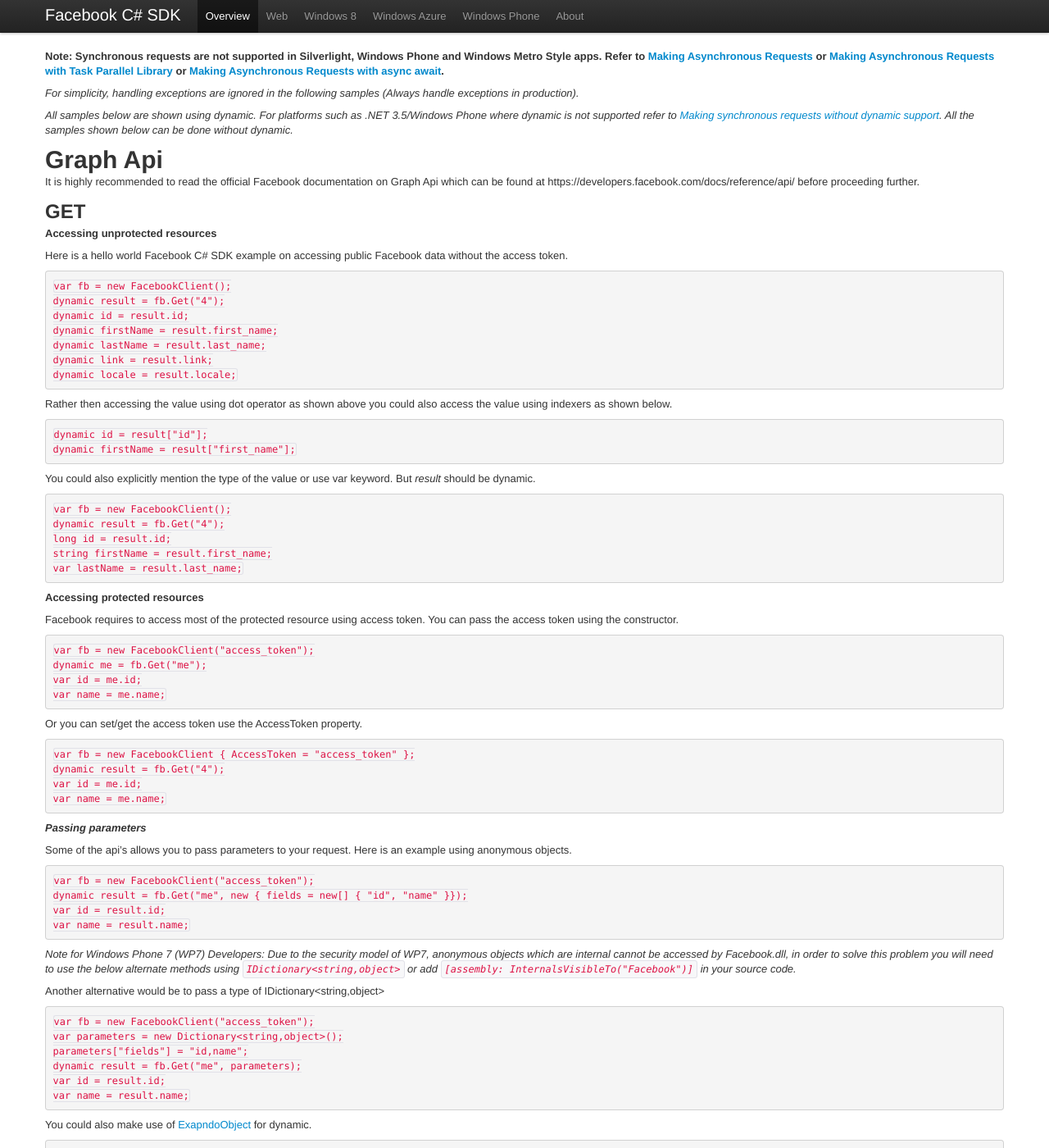
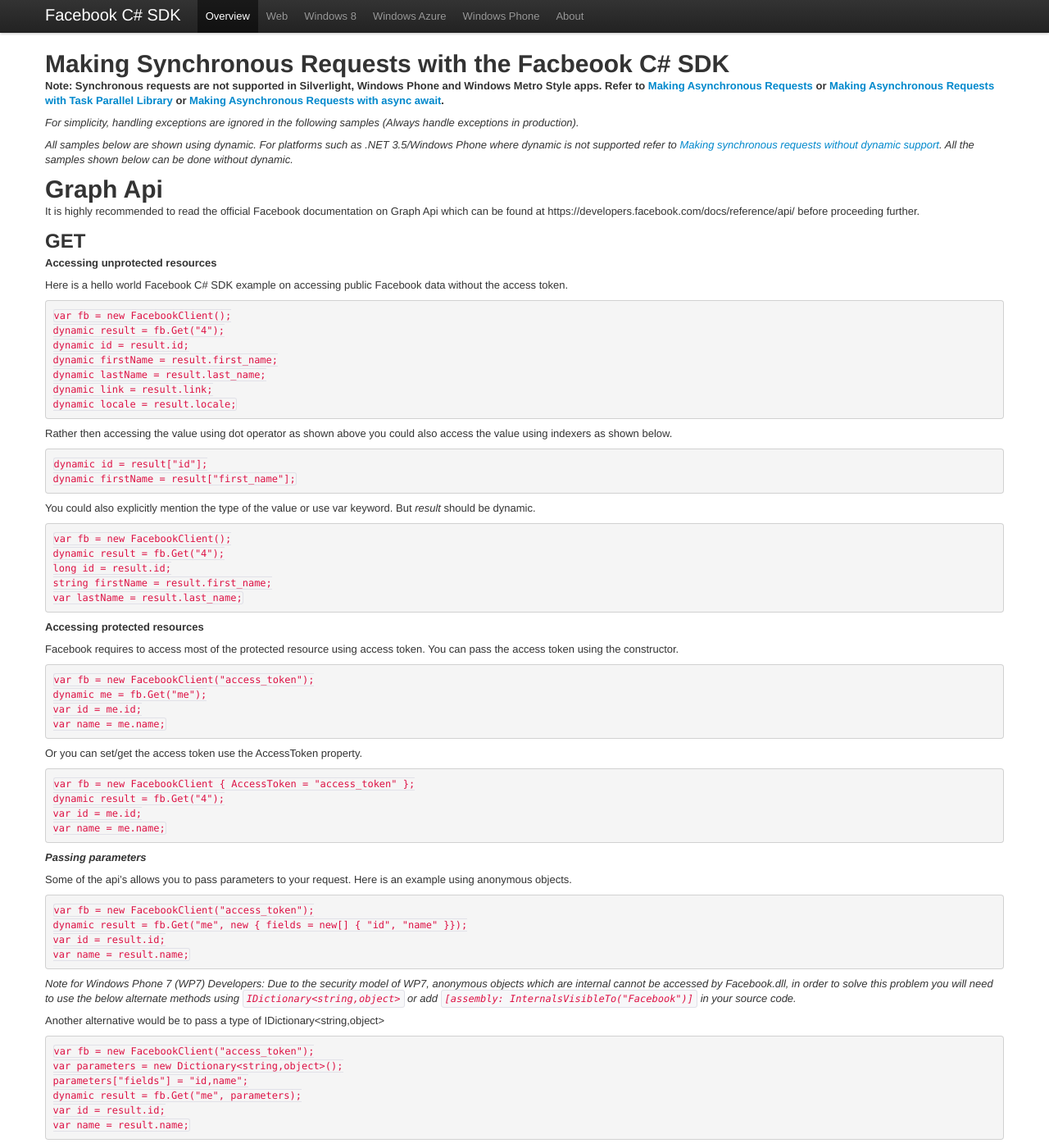
Before and after one commit to facebook-csharp-sdk/facebook-csharp-sdk.github.com, a Jekyll site: the page built from docs/making-synchronous-requests.md, in a window 1280 px wide and 1400 px high. Shown: the whole window at 82% size. Built offline with Jekyll 4.4.1, drawn with Linux system fonts in a browser that asks for light colours; nearby versions of some CDN libraries; Markdown is read by kramdown in place of the engine named in the settings; a style sheet for code colours, icons or effects is not loaded; some of the changed text lies outside the part shown.

Commit message:
Docs updates.

````diff
--- a/_layouts/default.html
+++ b/_layouts/default.html
@@ -13,6 +13,8 @@
 
     <!-- Le styles -->
     <link href="/assets/css/bootstrap.min.css" rel="stylesheet">
+    <link href="http://pages.github.com/shared/css/documentation.css" rel="stylesheet">
+    <link href="http://pages.github.com/shared/css/pygments.css" rel="stylesheet">
     <link href="/assets/css/style.css" rel="stylesheet">
     <link href="/assets/css/bootstrap-responsive.min.css" rel="stylesheet">
 
--- a/assets/css/style.css
+++ b/assets/css/style.css
@@ -129,70 +129,3 @@ body {
     background-color: transparent !important;
     border: 0 !important;
 }
-
-
-/* pygments
--------------------------------------------------- */
-
-.syntax .hll { background-color: #ffffcc }
-.syntax  { background: #f0f0f0; }
-.syntax .c { color: #60a0b0; font-style: italic } /* Comment */
-.syntax .err { border: 1px solid #FF0000 } /* Error */
-.syntax .k { color: #007020; font-weight: bold } /* Keyword */
-.syntax .o { color: #666666 } /* Operator */
-.syntax .cm { color: #60a0b0; font-style: italic } /* Comment.Multiline */
-.syntax .cp { color: #007020 } /* Comment.Preproc */
-.syntax .c1 { color: #60a0b0; font-style: italic } /* Comment.Single */
-.syntax .cs { color: #60a0b0; background-color: #fff0f0 } /* Comment.Special */
-.syntax .gd { color: #A00000 } /* Generic.Deleted */
-.syntax .ge { font-style: italic } /* Generic.Emph */
-.syntax .gr { color: #FF0000 } /* Generic.Error */
-.syntax .gh { color: #000080; font-weight: bold } /* Generic.Heading */
-.syntax .gi { color: #00A000 } /* Generic.Inserted */
-.syntax .go { color: #808080 } /* Generic.Output */
-.syntax .gp { color: #c65d09; font-weight: bold } /* Generic.Prompt */
-.syntax .gs { font-weight: bold } /* Generic.Strong */
-.syntax .gu { color: #800080; font-weight: bold } /* Generic.Subheading */
-.syntax .gt { color: #0040D0 } /* Generic.Traceback */
-.syntax .kc { color: #007020; font-weight: bold } /* Keyword.Constant */
-.syntax .kd { color: #007020; font-weight: bold } /* Keyword.Declaration */
-.syntax .kn { color: #007020; font-weight: bold } /* Keyword.Namespace */
-.syntax .kp { color: #007020 } /* Keyword.Pseudo */
-.syntax .kr { color: #007020; font-weight: bold } /* Keyword.Reserved */
-.syntax .kt { color: #902000 } /* Keyword.Type */
-.syntax .m { color: #40a070 } /* Literal.Number */
-.syntax .s { color: #4070a0 } /* Literal.String */
-.syntax .na { color: #4070a0 } /* Name.Attribute */
-.syntax .nb { color: #007020 } /* Name.Builtin */
-.syntax .nc { color: #0e84b5; font-weight: bold } /* Name.Class */
-.syntax .no { color: #60add5 } /* Name.Constant */
-.syntax .nd { color: #555555; font-weight: bold } /* Name.Decorator */
-.syntax .ni { color: #d55537; font-weight: bold } /* Name.Entity */
-.syntax .ne { color: #007020 } /* Name.Exception */
-.syntax .nf { color: #06287e } /* Name.Function */
-.syntax .nl { color: #002070; font-weight: bold } /* Name.Label */
-.syntax .nn { color: #0e84b5; font-weight: bold } /* Name.Namespace */
-.syntax .nt { color: #062873; font-weight: bold } /* Name.Tag */
-.syntax .nv { color: #bb60d5 } /* Name.Variable */
-.syntax .ow { color: #007020; font-weight: bold } /* Operator.Word */
-.syntax .w { color: #bbbbbb } /* Text.Whitespace */
-.syntax .mf { color: #40a070 } /* Literal.Number.Float */
-.syntax .mh { color: #40a070 } /* Literal.Number.Hex */
-.syntax .mi { color: #40a070 } /* Literal.Number.Integer */
-.syntax .mo { color: #40a070 } /* Literal.Number.Oct */
-.syntax .sb { color: #4070a0 } /* Literal.String.Backtick */
-.syntax .sc { color: #4070a0 } /* Literal.String.Char */
-.syntax .sd { color: #4070a0; font-style: italic } /* Literal.String.Doc */
-.syntax .s2 { color: #4070a0 } /* Literal.String.Double */
-.syntax .se { color: #4070a0; font-weight: bold } /* Literal.String.Escape */
-.syntax .sh { color: #4070a0 } /* Literal.String.Heredoc */
-.syntax .si { color: #70a0d0; font-style: italic } /* Literal.String.Interpol */
-.syntax .sx { color: #c65d09 } /* Literal.String.Other */
-.syntax .sr { color: #235388 } /* Literal.String.Regex */
-.syntax .s1 { color: #4070a0 } /* Literal.String.Single */
-.syntax .ss { color: #517918 } /* Literal.String.Symbol */
-.syntax .bp { color: #007020 } /* Name.Builtin.Pseudo */
-.syntax .vc { color: #bb60d5 } /* Name.Variable.Class */
-.syntax .vg { color: #bb60d5 } /* Name.Variable.Global */
-.syntax .vi { color: #bb60d5 } /* Name.Variable.Instance */
-.syntax .il { color: #40a070 } /* Literal.Number.Integer.Long */
--- a/docs/making-synchronous-requests.md
+++ b/docs/making-synchronous-requests.md
@@ -1,7 +1,9 @@
 ---
 layout: default
-title: Facebook C# SDK Docs
+title: Making Synchronous Requests with the Facbeook C# SDK
 ---
+
+# Making Synchronous Requests with the Facbeook C# SDK
 
 **Note: Synchronous requests are not supported in Silverlight, Windows Phone and Windows Metro Style apps. Refer to [Making Asynchronous Requests](Making Asynchronous Requests) or [Making Asynchronous Requests with Task Parallel Library](Making-Asynchronous-Requests-with-Task-Parallel-Library) or [Making Asynchronous Requests with async await](Making Asynchronous Requests with async await).**
 
@@ -18,124 +20,108 @@ It is highly recommended to read the official Facebook documentation on Graph Ap
 
 Here is a hello world Facebook C# SDK example on accessing public Facebook data without the access token.
 
-```csharp
-var fb = new FacebookClient();
-dynamic result = fb.Get("4");
-dynamic id = result.id;
-dynamic firstName = result.first_name;
-dynamic lastName = result.last_name;
-dynamic link = result.link;
-dynamic locale = result.locale;
-```
+
+    var fb = new FacebookClient();
+    dynamic result = fb.Get("4");
+    dynamic id = result.id;
+    dynamic firstName = result.first_name;
+    dynamic lastName = result.last_name;
+    dynamic link = result.link;
+    dynamic locale = result.locale;
+
 Rather then accessing the value using dot operator as shown above you could also access the value using indexers as shown below.
 
-```csharp
-dynamic id = result["id"];
-dynamic firstName = result["first_name"];
-```
+    dynamic id = result["id"];
+    dynamic firstName = result["first_name"];
 
 You could also explicitly mention the type of the value or use var keyword. But _result_ should be dynamic.
 
-```csharp
-var fb = new FacebookClient();
-dynamic result = fb.Get("4");
-long id = result.id;
-string firstName = result.first_name;
-var lastName = result.last_name;
-```
+    var fb = new FacebookClient();
+    dynamic result = fb.Get("4");
+    long id = result.id;
+    string firstName = result.first_name;
+    var lastName = result.last_name;
 
 **Accessing protected resources**
 
 Facebook requires to access most of the protected resource using access token. You can pass the access token using the constructor.
 
-```csharp
-var fb = new FacebookClient("access_token");
-dynamic me = fb.Get("me");
-var id = me.id;
-var name = me.name;
-```
+    var fb = new FacebookClient("access_token");
+    dynamic me = fb.Get("me");
+    var id = me.id;
+    var name = me.name;
 
 Or you can set/get the access token use the AccessToken property.
 
-```csharp
-var fb = new FacebookClient { AccessToken = "access_token" };
-dynamic result = fb.Get("4");
-var id = me.id;
-var name = me.name;
-```
+    var fb = new FacebookClient { AccessToken = "access_token" };
+    dynamic result = fb.Get("4");
+    var id = me.id;
+    var name = me.name;
 
 ***Passing parameters***
 
 Some of the api's allows you to pass parameters to your request.
 Here is an example using anonymous objects.
 
-```csharp
-var fb = new FacebookClient("access_token");
-dynamic result = fb.Get("me", new { fields = new[] { "id", "name" }});
-var id = result.id;
-var name = result.name;
-```
+    var fb = new FacebookClient("access_token");
+    dynamic result = fb.Get("me", new { fields = new[] { "id", "name" }});
+    var id = result.id;
+    var name = result.name;
 
 _Note for Windows Phone 7 (WP7) Developers: Due to the security model of WP7, anonymous objects which are internal cannot be accessed by Facebook.dll, in order to solve this problem you will need to use the below alternate methods using ```IDictionary<string,object>``` or add ```[assembly: InternalsVisibleTo("Facebook")]``` in your source code._
 
 Another alternative would be to pass a type of IDictionary&lt;string,object&gt;
-```csharp
-var fb = new FacebookClient("access_token");
-var parameters = new Dictionary<string,object>();
-parameters["fields"] = "id,name";
-dynamic result = fb.Get("me", parameters);
-var id = result.id;
-var name = result.name;
-```
+
+    var fb = new FacebookClient("access_token");
+    var parameters = new Dictionary<string,object>();
+    parameters["fields"] = "id,name";
+    dynamic result = fb.Get("me", parameters);
+    var id = result.id;
+    var name = result.name;
 
 You could also make use of [ExapndoObject](http://msdn.microsoft.com/en-us/library/system.dynamic.expandoobject.aspx) for dynamic.
-```csharp
-var fb = new FacebookClient("access_token");
-dynamic parameters = new ExpandoObject();
-parameters.fields = "id,name";
-dynamic result = fb.Get("me", parameters);
-var id = result.id;
-var name = result.name;
-```
+
+    var fb = new FacebookClient("access_token");
+    dynamic parameters = new ExpandoObject();
+    parameters.fields = "id,name";
+    dynamic result = fb.Get("me", parameters);
+    var id = result.id;
+    var name = result.name;
 
 ***Handling Graph Api Exceptions***
 
 For simplicity most of the examples shown here does not handle exceptions. It is always recommended to handle exceptions during production.
 
-```csharp
-try
-{
-    var fb = new FacebookClient("access_token");
-    dynamic result = fb.Get("me");
-}
-catch(FacebookOAuthException ex)
-{
-    // oauth exception occurred
-}
-catch(FacebookApiLimitException ex)
-{
-    // api limit exception occurred.
-}
-catch(FacebookApiException ex)
-{
-    // other general facebook api exception
-}
-catch(Exception ex)
-{
-    // non-facebook exception such as no internet connection.
-}
-```
+    try
+    {
+        var fb = new FacebookClient("access_token");
+        dynamic result = fb.Get("me");
+    }
+    catch(FacebookOAuthException ex)
+    {
+        // oauth exception occurred
+    }
+    catch(FacebookApiLimitException ex)
+    {
+        // api limit exception occurred.
+    }
+    catch(FacebookApiException ex)
+    {
+        // other general facebook api exception
+    }
+    catch(Exception ex)
+    {
+        // non-facebook exception such as no internet connection.
+    }
 
 _Note: ```FacebookOAuthException``` and ```FacebookApiLimitException``` inherits from ```FacebookApiException```._
 
 ## POST
 Sample for posting to the wall.
 
-```csharp
-var fb = new FacebookClient("access_token");
-dynamic result = fb.Post("me/feed", new { message = "My first wall post using Facebook C# SDK" });
-var newPostId = result.id;
-```
+    var fb = new FacebookClient("access_token");
+    dynamic result = fb.Post("me/feed", new { message = "My first wall post using Facebook C# SDK" });
+    var newPostId = result.id;
 
 To post to the wall, you will need the user's permission. You can read more about these permissions (commonly known as ```extended permissions``` or ```scope```) in the official Facebook documentation at https://developers.facebook.com/docs/reference/api/permissions/
 
@@ -145,130 +131,117 @@ To upload files you will need to pass either FacebookMediaObject or FacebookMedi
 
 _Using FacebookMediaObject_
 
-```csharp
-var fb = new FacebookClient("access_token");
-string attachementPath = @"C:\\image.jpg";
-dynamic result = fb.Post("me/photos",
-                            new
-                                {
-                                    message = "my first photo upload using Facebook C# SDK",
-                                    file = new FacebookMediaObject
-                                            {
-                                                ContentType = "image/jpg",
-                                                FileName = Path.GetFileName(attachementPath)
-                                            }.SetValue(File.ReadAllBytes(attachementPath))
-                                });
-```
+    var fb = new FacebookClient("access_token");
+    string attachementPath = @"C:\\image.jpg";
+    dynamic result = fb.Post("me/photos",
+                                new
+                                    {
+                                        message = "my first photo upload using Facebook C# SDK",
+                                        file = new FacebookMediaObject
+                                                {
+                                                    ContentType = "image/jpg",
+                                                    FileName = Path.GetFileName(attachementPath)
+                                                }.SetValue(File.ReadAllBytes(attachementPath))
+                                    });
 
 _Using FacebookMediaStream_
 
-```csharp
-var fb = new FacebookClient("access_token");
-string attachementPath = @"C:\\image.jpg";
+    var fb = new FacebookClient("access_token");
+    string attachementPath = @"C:\\image.jpg";
 
-using (var file = new FacebookMediaStream
-                        {
-                            ContentType = "image/jpge",
-                            FileName = Path.GetFileName(attachementPath)
-                        }.SetValue(File.OpenRead(attachementPath)))
-{
-    dynamic result = fb.Post("me/photos", new { message = "upload using Facebook C# SDK", file });
-}
-```
+    using (var file = new FacebookMediaStream
+                            {
+                                ContentType = "image/jpge",
+                                FileName = Path.GetFileName(attachementPath)
+                            }.SetValue(File.OpenRead(attachementPath)))
+    {
+        dynamic result = fb.Post("me/photos", new { message = "upload using Facebook C# SDK", file });
+    }
+
 _Note: Unlike FacebookMediaObject the developer must be responsible for correctly disposing the stream. FacebookMediaStream implements IDisposable which internally calls Dispose on the stream thus you can use FacebookMediaStream on the using block._
 
 ## DELETE
 
 Sample code for deleting the previous wall post.
 
-```csharp
-var fb = new FacebookClient("access_token");
-var postIdToDelete = newPostId;
-dynamic result = fb.Delete(postIdToDelete);
-```
+    var fb = new FacebookClient("access_token");
+    var postIdToDelete = newPostId;
+    dynamic result = fb.Delete(postIdToDelete);
 
 ## Facebook Query Language (FQL)
 It is highly recommended to read the official Facebook documentation on Facebook Query Language (FQL) which can be found at https://developers.facebook.com/docs/reference/fql/ before proceeding further.
 
 ### Query
 
-```csharp
-var fb = new FacebookClient("access_token");
-dynamic result = fb.Get("fql", new { q = "SELECT uid FROM user WHERE uid=me()" });
-```
+    var fb = new FacebookClient("access_token");
+    dynamic result = fb.Get("fql", new { q = "SELECT uid FROM user WHERE uid=me()" });
 
 ### Multi-query
 
-```csharp
-var fb = new FacebookClient("access_token");
-dynamic result = fb.Get("fql", new
-                                    {
-                                        q = new[]
-                                                {
-                                                    "SELECT uid from user where uid=me()",
-                                                    "SELECT name FROM user WHERE uid=me()"
-                                                }
-                                    });
-```
+    var fb = new FacebookClient("access_token");
+    dynamic result = fb.Get("fql", new
+                                        {
+                                            q = new[]
+                                                    {
+                                                        "SELECT uid from user where uid=me()",
+                                                        "SELECT name FROM user WHERE uid=me()"
+                                                    }
+                                        });
 
 ### Multi-query with dependency
 
-```csharp
-var fb = new FacebookClient("access_token");
-dynamic result = fb.Get("fql",
-                        new
-                            {
-                                q = new
-                                        {
-                                            id = "SELECT uid from user where uid=me()",
-                                            name = "SELECT name FROM user WHERE uid IN (SELECT uid FROM #id)",
-                                        }
-                            });
-```
+    var fb = new FacebookClient("access_token");
+    dynamic result = fb.Get("fql",
+                            new
+                                {
+                                    q = new
+                                            {
+                                                id = "SELECT uid from user where uid=me()",
+                                                name = "SELECT name FROM user WHERE uid IN (SELECT uid FROM #id)",
+                                            }
+                                });
 
 # Batch Requests
 It is highly recommended to read the official Facebook documentation on Batch Requests which can be found at https://developers.facebook.com/docs/reference/api/batch/ before proceeding further.
 
-```csharp
-try
-{
-    var fb = new FacebookClient("access_token");
+    try
+    {
+        var fb = new FacebookClient("access_token");
 
-    dynamic result = fb.Batch(
-        new FacebookBatchParameter("me"),
-        new FacebookBatchParameter("me/feed", new { limit = 10 }));
+        dynamic result = fb.Batch(
+            new FacebookBatchParameter("me"),
+            new FacebookBatchParameter("me/feed", new { limit = 10 }));
 
-    if (result[0] is Exception)
+        if (result[0] is Exception)
+        {
+            var ex = (Exception)result[0];
+            // handle exception
+            Console.WriteLine(ex);
+        }
+        else
+        {
+            Console.WriteLine(result[0]);
+        }
+
+        if (result[1] is Exception)
+        {
+            var ex = (Exception)result[1];
+            // handle exception
+            Console.WriteLine(ex);
+        }
+        else
+        {
+            Console.WriteLine(result[1]);
+        }
+    }
+    catch(FacebookApiException ex)
     {
-        var ex = (Exception)result[0];
         // handle exception
-        Console.WriteLine(ex);
     }
-    else
+    catch(Exception ex)
     {
-        Console.WriteLine(result[0]);
+        // handle exception
     }
-
-    if (result[1] is Exception)
-    {
-        var ex = (Exception)result[1];
-        // handle exception
-        Console.WriteLine(ex);
-    }
-    else
-    {
-        Console.WriteLine(result[1]);
-    }
-}
-catch(FacebookApiException ex)
-{
-    // handle exception
-}
-catch(Exception ex)
-{
-    // handle exception
-}
-```
 
 Always warp batch request in a ```try...catch``` block. Result of batch request is always ```IList<object>```. Make sure to always check for exceptions in each result.
 
@@ -276,22 +249,18 @@ Always warp batch request in a ```try...catch``` block. Result of batch request
 
 FQL in batch requests are similar to normal FQL Query. You can also execute multi query and multi query with dependency.
 
-```csharp
-var fb = new FacebookClient("access_token");
-dynamic result = fb.Batch(
-    new FacebookBatchParameter("fql", new { q = "SELECT uid FROM user WHERE uid=me()" }));
-```
+    var fb = new FacebookClient("access_token");
+    dynamic result = fb.Batch(
+        new FacebookBatchParameter("fql", new { q = "SELECT uid FROM user WHERE uid=me()" }));
 
 **Advanced Batch Requests**
 
 If you want to set the parameters such as ```omit_response_on_success``` or ```name```, you will need to make use of ```Data``` property.
 
-```csharp
-var fb = new FacebookClient("access_token");
-dynamic result = fb.Batch(
-    new FacebookBatchParameter("me/friends", new { limit = 1 }) { Data = new { name = "one-friend", omit_response_on_success = false } },
-    new FacebookBatchParameter(null, new { ids = "{result=one-friend:$.data.0.id}" }));
-```
+    var fb = new FacebookClient("access_token");
+    dynamic result = fb.Batch(
+        new FacebookBatchParameter("me/friends", new { limit = 1 }) { Data = new { name = "one-friend", omit_response_on_success = false } },
+        new FacebookBatchParameter(null, new { ids = "{result=one-friend:$.data.0.id}" }));
 
 # Legacy REST Api
 It is highly recommended to read the official Facebook documentation on Legacy REST Api which can be found at https://developers.facebook.com/docs/reference/rest/ before proceeding further.
@@ -301,32 +270,28 @@ It is highly recommended to read the official Facebook documentation on Legacy R
 ## GET
 For rest api make sure to set the name of the rest api as **method** in the parameter.
 
-```csharp
-var fb = new FacebookClient("accessToken");
+    var fb = new FacebookClient("accessToken");
 
-dynamic result = fb.Get(new
-                            {
-                                method = "users.getInfo",
-                                fields = new[] { "name" },
-                                uids = new[] { 4 }
-                            });
-Console.WriteLine(result);
-```
+    dynamic result = fb.Get(new
+                                {
+                                    method = "users.getInfo",
+                                    fields = new[] { "name" },
+                                    uids = new[] { 4 }
+                                });
+    Console.WriteLine(result);
 
 Similar to graph api, you can continue to pass parameter as either IDictionary&lt;string,object&gt; or ExpandoObject.
 
 ## POST
 
-```csharp
-var fb = new FacebookClient("access_token");
+    var fb = new FacebookClient("access_token");
 
-dynamic result = fb.Post(new
-                            {
-                                method = "stream.publish",
-                                message = "My first wall post using Facebook C# SDK via legacy rest api."
-                            });
-Console.WriteLine(result);
-```
+    dynamic result = fb.Post(new
+                                {
+                                    method = "stream.publish",
+                                    message = "My first wall post using Facebook C# SDK via legacy rest api."
+                                });
+    Console.WriteLine(result);
 
 **Note**
 
````
